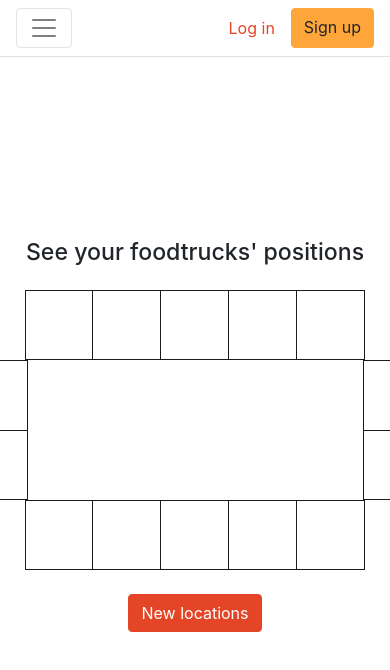
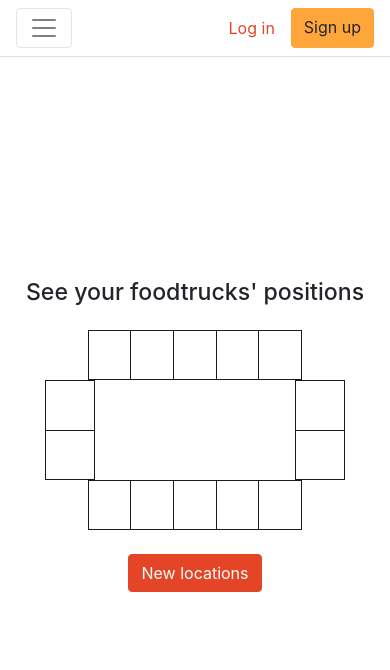
Before and after one commit to xDAVEx-ch/food-on-the-highway, a React (Create React App) app: page /main/my-positions in a window 390 px wide. Shown: the top 670 px of the page. Built offline with nearby package versions, Linux system fonts and the light colour scheme.

Commit message:
fix(positionsMap): Fix responsive overflow

```diff
--- a/src/components/positionsMap/positionsMap.component.jsx
+++ b/src/components/positionsMap/positionsMap.component.jsx
@@ -3,7 +3,7 @@ import React from 'react';
 import './positionsMap.styles.scss';
 
 const PositionsMap = () => (
-    <>
+    <div>
 
         <div className='map'>
             <div className='d-flex'>
@@ -36,7 +36,7 @@ const PositionsMap = () => (
             </div>
         </div>
 
-    </>
+    </div>
 );
 
 export default PositionsMap;
--- a/src/components/positionsMap/positionsMap.styles.scss
+++ b/src/components/positionsMap/positionsMap.styles.scss
@@ -7,11 +7,20 @@ $danger: #fea63a;
 
 .map{
     width: 475px;
+
+    @media screen and (max-width: 576px){
+        width: 300px;
+    }
 }
 
 .position{
     width: 70px;
     height: 70px;
+
+    @media screen and (max-width: 576px){
+        width: 50px;
+        height: 50px;
+    }
 }
 
 .position:hover{
```
